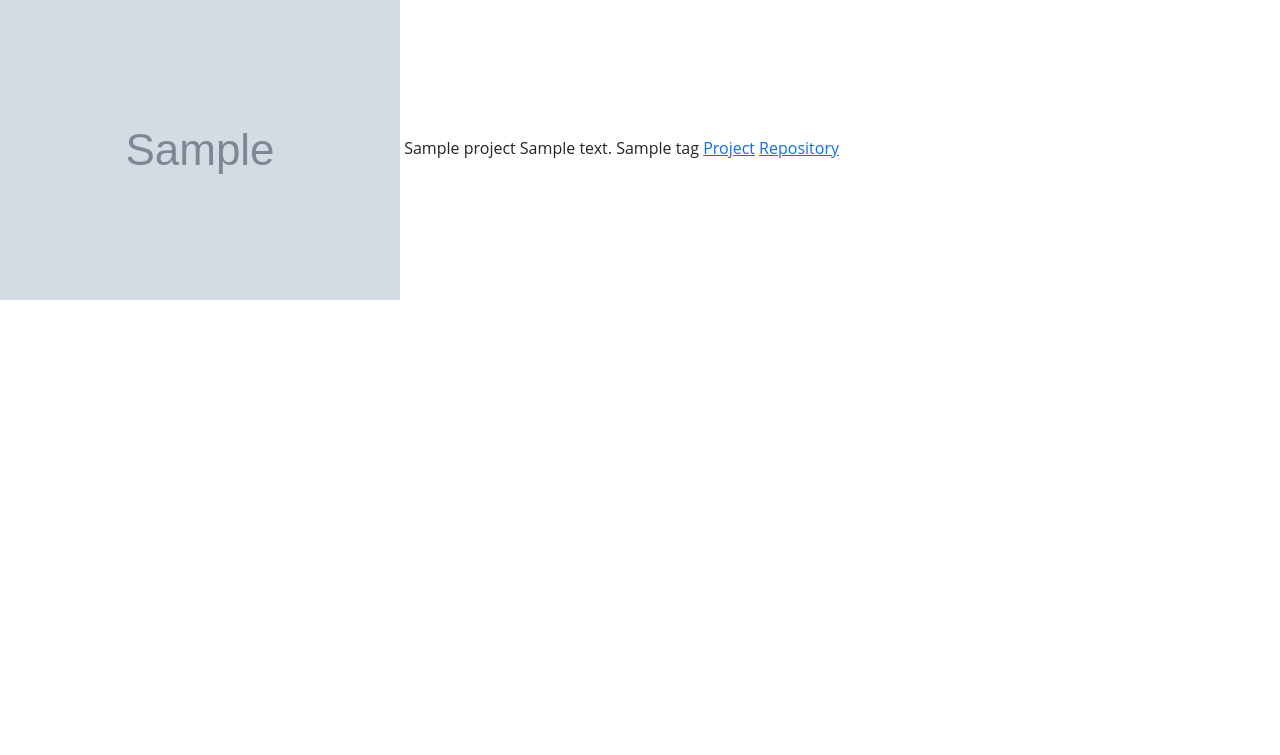
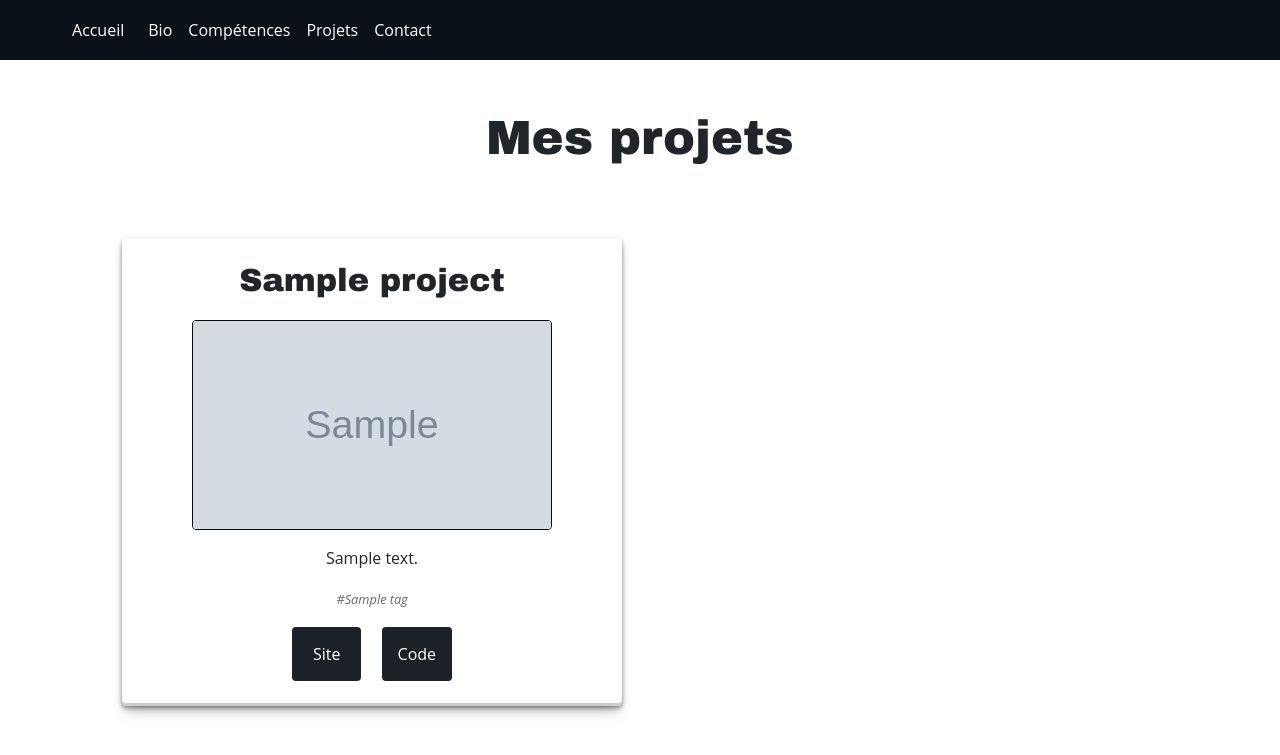
Before and after one commit to flodelage/Portfolio, a Django app: page /projects/ in a window 1280 px wide. Shown: the top 755 px of the page. Run offline with Django 3.2, Linux system fonts and the light colour scheme; tables that the repository leaves empty hold one stand-in row (values such as "Sample post"); grey boxes marked "Sample" are stand-in pictures; some libraries are stand-ins or nearby versions.

Commit message:
projects page done

```diff
--- a/base/models.py
+++ b/base/models.py
@@ -30,8 +30,8 @@ class Project(models.Model):
     title = models.CharField(max_length=200)
     description = models.TextField()
     image = models.ImageField(null=True, blank=True)
-    url = models.CharField(max_length=200)
-    repository = models.CharField(max_length=200)
+    url = models.CharField(max_length=200, null=True, blank=True)
+    repository = models.CharField(max_length=200, null=True, blank=True)
 
     tags = models.ManyToManyField(Tag, blank=True)
 
--- a/base/static/css/main.css
+++ b/base/static/css/main.css
@@ -3,6 +3,10 @@
     padding: 0;
     font-family: "Open Sans",sans-serif;
     font-size: 16px;
+}
+
+h1, h2 {
+    font-family: 'Archivo Black', sans-serif;
 }
 
 html {
@@ -122,29 +126,30 @@ section p {
 }
 
 #profile .illustration img {
-    height: 200px;
+    height: 150px;
     border-radius: 50%;
 }
 
 #skills .illustration i {
     color: #040a11;
-    font-size: 1.8rem;
+    font-size: 2rem;
     margin: 0 5px;
 }
 
 #projects .illustration a {
     text-decoration: none;
-    color: #040a11;
-    border: solid 1px #040a11;
+    color: white;
+    background-color: #040a11;
     border-radius: 4px;
     padding: 16px;
+    opacity: 0.9;
     transition: 0.7s;
 }
 
 #projects .illustration a:hover {
-    color: white;
-    background-color: #040a11;
-    opacity: 0.9;
+    color: #040a11;
+    background-color: white;
+    border: solid 1px #040a11;
 }
 
 #contact {
@@ -187,3 +192,70 @@ section p {
     color: #040a11;
     background-color: white;
 }
+
+/* PROJECTS */
+#projects-title {
+    padding: 110px 0 32px 0;
+    text-align: center;
+    font-size: 3rem;
+}
+
+.projects {
+    display: grid;
+    justify-items: center;
+    grid-template-columns: 1fr 1fr;
+    grid-gap: 32px;
+    width: 100%;
+    padding: 30px 120px;
+}
+
+/* CARD */
+.project-card {
+    display: flex;
+    flex-direction: column;
+    align-items: center;
+    width: 500px;
+    padding: 24px 24px 40px 24px;
+    border-radius: 4px;
+    box-shadow: rgba(0, 0, 0, 0.4) 0px 2px 4px, rgba(0, 0, 0, 0.3) 0px 7px 13px -3px, rgba(0, 0, 0, 0.2) 0px -3px 0px inset;
+}
+
+.project-card img {
+    height: 210px;
+    width: 360px;
+    margin: 12px 0 16px 0;
+    border: solid 0.1px #040a11;
+    border-radius: 4px;
+}
+
+.project-card-tags span {
+    font-size: 0.8rem;
+    font-style: italic;
+    color: #696969;
+}
+
+.project-card-links {
+    padding-top: 32px;
+}
+
+.project-card-links a {
+    text-decoration: none;
+    background-color: #040a11;
+    border-radius: 4px;
+    color: white;
+    padding: 16px;
+    margin: 8px;
+    opacity: 0.9;
+    transition: 0.7s;
+}
+
+.project-card-links #project-url {
+    padding: 16px 21px;
+}
+
+.project-card-links a:hover {
+    color: #040a11;
+    background-color: white;
+    border: solid 1px #040a11;
+    opacity: 0.9;
+}
--- a/base/templates/base/home.html
+++ b/base/templates/base/home.html
@@ -6,7 +6,7 @@
 
 {% block content %}
     <!-- Navbar -->
-    {% include 'base/navbar.html' %}
+    {% include 'base/components/navbar.html' %}
 
     <!-- Banner -->
     <div class="banner" style="background-image: linear-gradient(rgba(0,0,0,0.4),rgba(0,0,0,0.4)), url(https://images.unsplash.com/photo-1634821502699-2736bf48949e?ixlib=rb-1.2.1&ixid=MnwxMjA3fDB8MHxwaG90by1wYWdlfHx8fGVufDB8fHx8&auto=format&fit=crop&w=2808&q=80);">
--- a/base/templates/base/projects.html
+++ b/base/templates/base/projects.html
@@ -5,18 +5,39 @@
 
 
 {% block content %}
+    <!-- Navbar -->
+    {% include 'base/components/navbar.html' %}
+
+    <h1 id="projects-title">Mes projets</h1>
+
     <!-- Projects -->
-    <div class="projects">
-        {% for project in projects %}
-            <img class="image" src="{% static project.image.url %}">
-            {{ project.title }}
-            {{ project.description }}
-            {% for tag in project.tags.all %}
-                <span class="tag">{{tag}}</span>
+    {% if projects %}
+        <div class="projects">
+            {% for project in projects %}
+                <div class="project-card">
+                    <h2>{{ project.title }}</h2>
+                    <img class="image" src="{% static project.image.url %}">
+                    <div class="project-card-description">
+                        <p>{{ project.description }}</p>
+                    </div>
+                    <div class="project-card-tags">
+                        {% for tag in project.tags.all %}
+                            <span>#{{tag}}</span>
+                        {% endfor %}
+                    </div>
+                    <div class="project-card-links">
+                        {% if project.url %}
+                            <a id="project-url" href="{{ project.url }}" target="_blank">Site</a>
+                        {% endif %}
+                        {% if project.repository %}
+                            <a id="repo-url" href="{{ project.repository }}" target="_blank">Code</a>
+                        {% endif %}
+                    </div>
+                </div>
             {% endfor %}
-            <a href="{{ project.url }}" target="_blank">Project</a>
-            <a href="{{ project.repository }}" target="_blank">Repository</a>
-        {% endfor %}
-    </div>
+        </div>
+    {% else %}
+        <p>Désolé mais il n'y a pas de projet</p>
+    {% endif %}
 
 {% endblock content %}
--- a/base/views.py
+++ b/base/views.py
@@ -16,7 +16,7 @@ def home(request):
 
 
 def projects(request):
-    projects = Project.objects.all()
+    projects = Project.objects.all().order_by('title')
     return render(
         request,
         'base/projects.html',
--- a/portfolio/settings.py
+++ b/portfolio/settings.py
@@ -134,4 +134,4 @@ STATIC_URL = '/static/'
 MEDIA_URL = '/images/'
 
 STATIC_ROOT = os.path.join(BASE_DIR, 'staticfiles')
-MEDIA_ROOT = os.path.join(BASE_DIR, '/static/base/images')
+MEDIA_ROOT = os.path.join(BASE_DIR, 'base/static/images')
```
Also changed, not shown: base/migrations/0004_alter_project_repository_alter_project_url.py (added), base/static/images/openfoodfacts.png (added), base/static/images/photo_cv_detouree_09FDNj9.png (added), base/static/images/project3.png (added), base/templates/base/components/navbar.html (renamed from base/templates/base/navbar.html), 1 other file.
